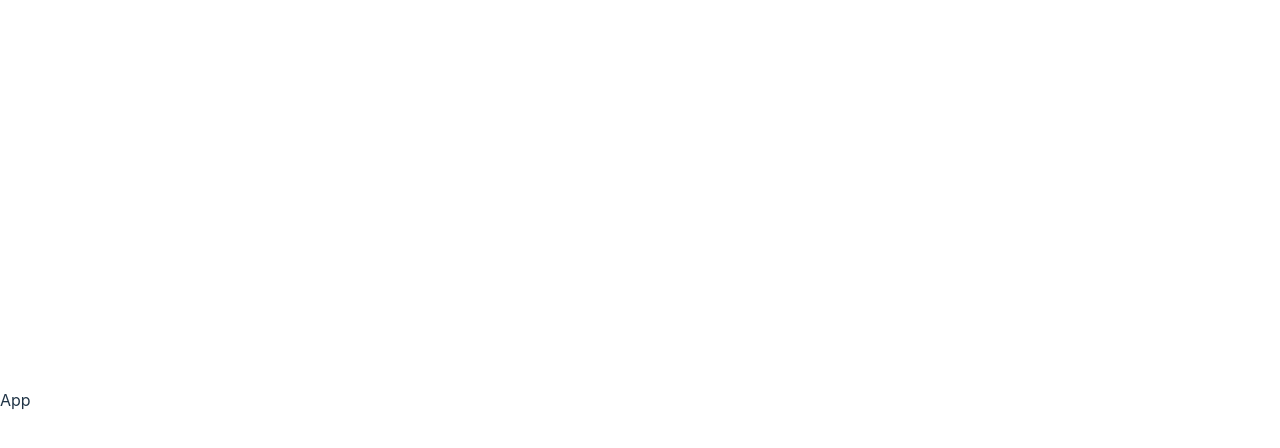
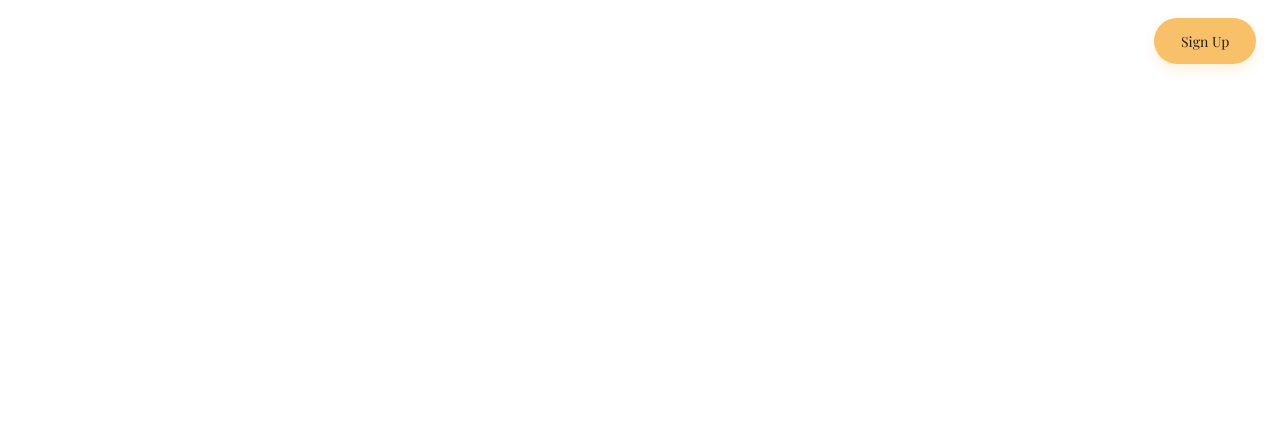
Before and after one commit to ClaudiuSonica/bean-coffee, a React (Vite) app: page / in a window 1280 px wide. Shown: the top 448 px of the page. Built offline with nearby package versions, Linux system fonts and the light colour scheme; a web font is replaced by a local one.

Commit message:
header complete

```diff
--- a/src/App.jsx
+++ b/src/App.jsx
@@ -1,8 +1,11 @@
+import Header from "./components/molecules/header/Header";
 
 
 const App = () => {
   return (
-    <div>App</div>
+    <div>
+      <Header />
+    </div>
   )
 }
 
--- /dev/null
+++ b/src/components/atoms/logo/Logo.jsx
@@ -0,0 +1,11 @@
+import "./Logo.scss";
+
+const Logo = () => {
+  return (
+    <div className="logo">
+      <h1 className="logo__text">Bean Scene</h1>
+    </div>
+  )
+}
+
+export default Logo;
--- /dev/null
+++ b/src/components/atoms/logo/Logo.scss
@@ -0,0 +1,10 @@
+@import "../../../scss/variables";
+
+.logo {
+  &__text {
+    color: $white;
+    font-family: $secondaryFont;
+    font-size: 2.1875rem;
+    font-weight: 400;
+  }
+}
--- /dev/null
+++ b/src/components/atoms/nav/Nav.jsx
@@ -0,0 +1,34 @@
+import SignUp from "../signUp/SignUp";
+import "./Nav.scss";
+
+const Nav = () => {
+  return (
+    <nav className="nav">
+      <ul className="nav__list">
+        <li className="nam__item">
+          <a className="nav__link" href="#">
+            Home
+          </a>
+        </li>
+        <li className="nam__item">
+          <a className="nav__link" href="#">
+            Menu
+          </a>
+        </li>
+        <li className="nam__item">
+          <a className="nav__link" href="#">
+            About Us
+          </a>
+        </li>
+        <li className="nam__item">
+          <a className="nav__link" href="#">
+            Contact Us
+          </a>
+        </li>
+      </ul>
+      <SignUp />
+    </nav>
+  );
+};
+
+export default Nav;
--- /dev/null
+++ b/src/components/atoms/nav/Nav.scss
@@ -0,0 +1,22 @@
+@import "../../../scss/variables";
+
+.nav {
+  display: flex;
+  justify-content: space-between;
+  align-items: center;
+  gap: 13.75rem;
+
+  &__list {
+    display: flex;
+    align-items: center;
+    justify-content: space-between;
+    gap: 3.75rem;
+
+    .nav__link {
+      color: $white;
+      font-family: $primaryFont;
+      font-size: .875rem;
+      font-weight: 500;
+    }
+  }
+}
--- /dev/null
+++ b/src/components/atoms/signUp/SignUp.jsx
@@ -0,0 +1,20 @@
+import "./SignUp.scss";
+
+const SignUp = () => {
+  return (
+    <ul className="signUp__list">
+      <li className="signUp__item">
+        <a className="signUp__link" href="#">
+          Sign In
+        </a>
+      </li>
+      <li className="signUp__item">
+        <a className="signUp__link active" href="#">
+          Sign Up
+        </a>
+      </li>
+    </ul>
+  );
+};
+
+export default SignUp;
--- /dev/null
+++ b/src/components/atoms/signUp/SignUp.scss
@@ -0,0 +1,23 @@
+@import "../../../scss/variables";
+
+.signUp__list {
+  display: flex;
+  align-items: center;
+  justify-content: space-between;
+  gap: 3.75rem;
+
+  .signUp__link {
+    color: $white;
+    font-family: $primaryFont;
+    font-size: 0.875rem;
+    font-weight: 500;
+  }
+
+  .active {
+    color: $darkGray;
+    padding: .86rem 1.69rem;
+    border-radius: 1.5rem;
+    background: $creme;
+    box-shadow: 0px 6px 12px 0px rgba(249, 192, 106, 0.22);
+  }
+}
--- /dev/null
+++ b/src/components/molecules/header/Header.jsx
@@ -0,0 +1,14 @@
+import "./Header.scss";
+import Logo from "../../atoms/logo/Logo";
+import Nav from "../../atoms/nav/Nav";
+
+const Header = () => {
+  return (
+    <header>
+      <Logo />
+      <Nav />
+    </header>
+  )
+}
+
+export default Header;
--- /dev/null
+++ b/src/components/molecules/header/Header.scss
@@ -0,0 +1,9 @@
+@import "../../../scss/variables";
+
+header {
+  display: flex;
+  align-items: center;
+  justify-content: center;
+  gap: 16.55rem;
+  padding-block-start: 1.25rem;
+}
--- a/src/index.scss
+++ b/src/index.scss
@@ -1,69 +1,7 @@
-:root {
-  font-family: Inter, system-ui, Avenir, Helvetica, Arial, sans-serif;
-  line-height: 1.5;
-  font-weight: 400;
+@import "./scss/variables";
 
-  color-scheme: light dark;
-  color: rgba(255, 255, 255, 0.87);
-  background-color: #242424;
-
-  font-synthesis: none;
-  text-rendering: optimizeLegibility;
-  -webkit-font-smoothing: antialiased;
-  -moz-osx-font-smoothing: grayscale;
-  -webkit-text-size-adjust: 100%;
-}
-
-a {
-  font-weight: 500;
-  color: #646cff;
-  text-decoration: inherit;
-}
-a:hover {
-  color: #535bf2;
-}
 
 body {
-  margin: 0;
-  display: flex;
-  place-items: center;
-  min-width: 320px;
   min-height: 100vh;
+  font-family: $primaryFont;
 }
-
-h1 {
-  font-size: 3.2em;
-  line-height: 1.1;
-}
-
-button {
-  border-radius: 8px;
-  border: 1px solid transparent;
-  padding: 0.6em 1.2em;
-  font-size: 1em;
-  font-weight: 500;
-  font-family: inherit;
-  background-color: #1a1a1a;
-  cursor: pointer;
-  transition: border-color 0.25s;
-}
-button:hover {
-  border-color: #646cff;
-}
-button:focus,
-button:focus-visible {
-  outline: 4px auto -webkit-focus-ring-color;
-}
-
-@media (prefers-color-scheme: light) {
-  :root {
-    color: #213547;
-    background-color: #ffffff;
-  }
-  a:hover {
-    color: #747bff;
-  }
-  button {
-    background-color: #f9f9f9;
-  }
-}
--- a/src/scss/_typography.scss
+++ b/src/scss/_typography.scss
@@ -8,5 +8,5 @@
  * FONT VARIABLES *
  ******************/
 
-$mainFont: "Playfair Display", serif;
+$primaryFont: "Playfair Display", serif;
 $secondaryFont: "Clicker Script", cursive;
```
